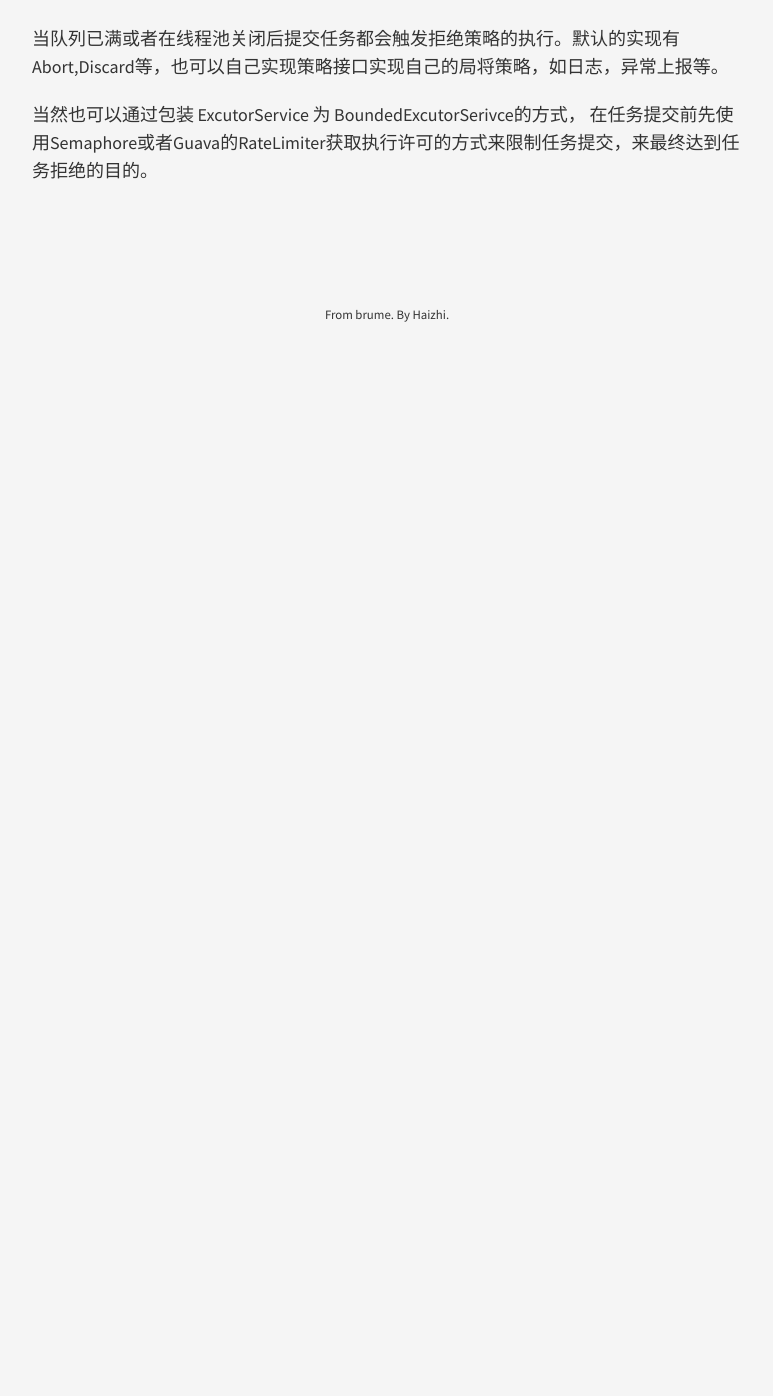
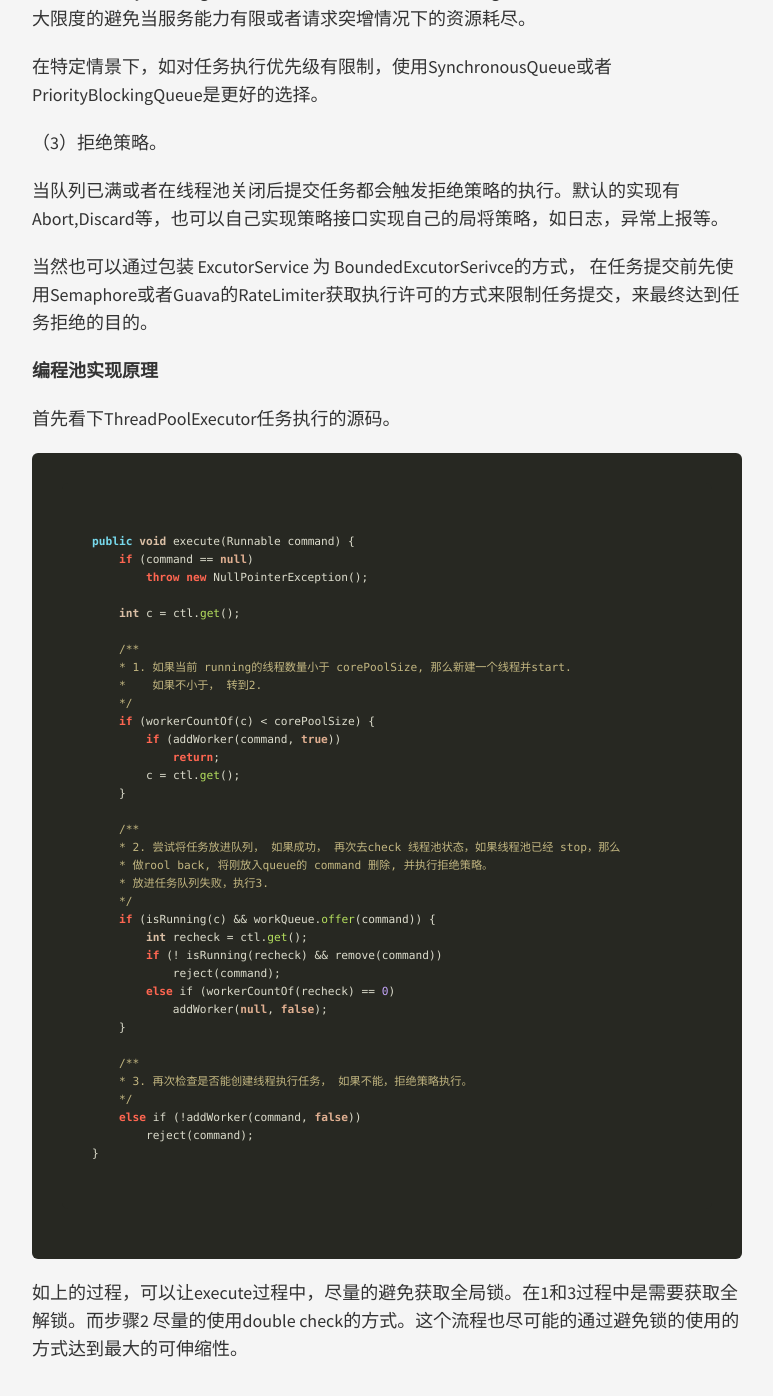
Before and after one commit to younghz/younghz.github.io, a Jekyll site: the page built from _posts/2017-07-09-task-run.md, in a window 1280 px wide and 1400 px high, scrolled down 3739 px. Shown: the top 1396 px of the window, without its empty margins (253-1026 px from the left). Built offline with Jekyll 4.4.1, drawn with Linux system fonts in a browser that asks for light colours; nearby versions of some CDN libraries; before the commit the page ends 4083 px from its top, so only the background shows below that; some of the changed text lies outside the part shown.

Commit message:
update post 'task run'

````diff
--- a/_posts/2017-07-09-task-run.md
+++ b/_posts/2017-07-09-task-run.md
@@ -103,11 +103,17 @@ Runtime.getRuntime().addShutdownHook(shutdownThread);
 
 还需要注意的一点是，Daemon Thread 是不会阻碍JVM关闭的，当JVM停止时，并不会执行Daemon Thread的 finally方法，不会是释放栈。
 
-## 任务执行框架
+#### 2.3 任务执行框架
 
-#### ExecutorService
+ExecutorService & ThreadPoolExecutor
 
 ExecutorService是最常用的任务执行框架，但是，在使用它进行任务执行时，有很多点需要关注。
+
+> 关于池化：
+池化的设计思路主要是考虑到如下几点：
+> * 创建和销毁对象的资源消耗。
+> * 创建和销毁对象的时间消耗。
+> * 针对同一资源的统一管理。
 
 **任务隔离**
 
@@ -134,3 +140,50 @@ ExecutorService是最常用的任务执行框架，但是，在使用它进行
 当队列已满或者在线程池关闭后提交任务都会触发拒绝策略的执行。默认的实现有Abort,Discard等，也可以自己实现策略接口实现自己的局将策略，如日志，异常上报等。
 
 当然也可以通过包装 ExcutorService 为 BoundedExcutorSerivce的方式， 在任务提交前先使用Semaphore或者Guava的RateLimiter获取执行许可的方式来限制任务提交，来最终达到任务拒绝的目的。
+
+**编程池实现原理**
+
+首先看下ThreadPoolExecutor任务执行的源码。
+
+```java
+
+public void execute(Runnable command) {
+    if (command == null)
+        throw new NullPointerException();
+
+    int c = ctl.get();
+
+    /**
+    * 1. 如果当前 running的线程数量小于 corePoolSize, 那么新建一个线程并start.
+    *    如果不小于， 转到2.
+    */
+    if (workerCountOf(c) < corePoolSize) {
+        if (addWorker(command, true))
+            return;
+        c = ctl.get();
+    }
+
+    /**
+    * 2. 尝试将任务放进队列， 如果成功， 再次去check 线程池状态，如果线程池已经 stop，那么
+    * 做rool back, 将刚放入queue的 command 删除, 并执行拒绝策略。
+    * 放进任务队列失败，执行3.
+    */
+    if (isRunning(c) && workQueue.offer(command)) {
+        int recheck = ctl.get();
+        if (! isRunning(recheck) && remove(command))
+            reject(command);
+        else if (workerCountOf(recheck) == 0)
+            addWorker(null, false);
+    }
+
+    /**
+    * 3. 再次检查是否能创建线程执行任务， 如果不能，拒绝策略执行。
+    */
+    else if (!addWorker(command, false))
+        reject(command);
+}
+
+```
+
+如上的过程，可以让execute过程中，尽量的避免获取全局锁。在1和3过程中是需要获取全解锁。而步骤2
+尽量的使用double check的方式。这个流程也尽可能的通过避免锁的使用的方式达到最大的可伸缩性。
````
